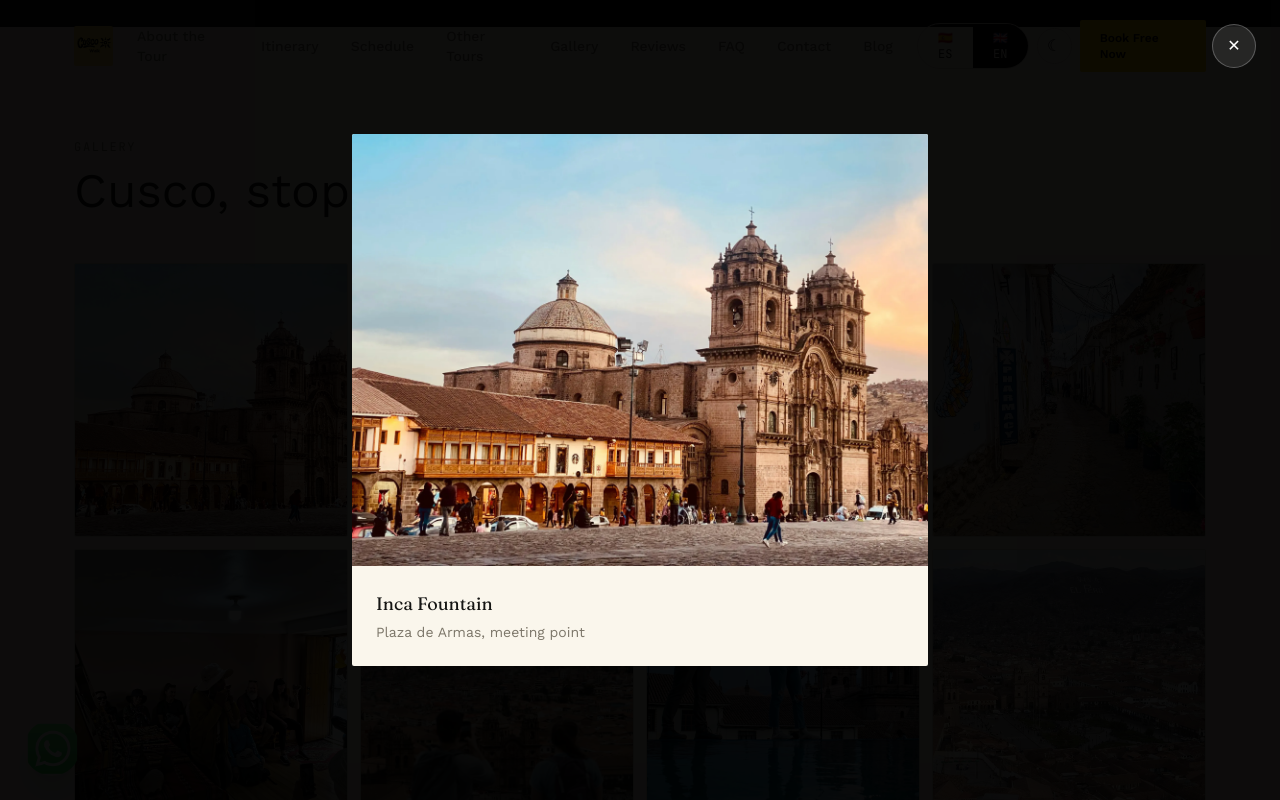
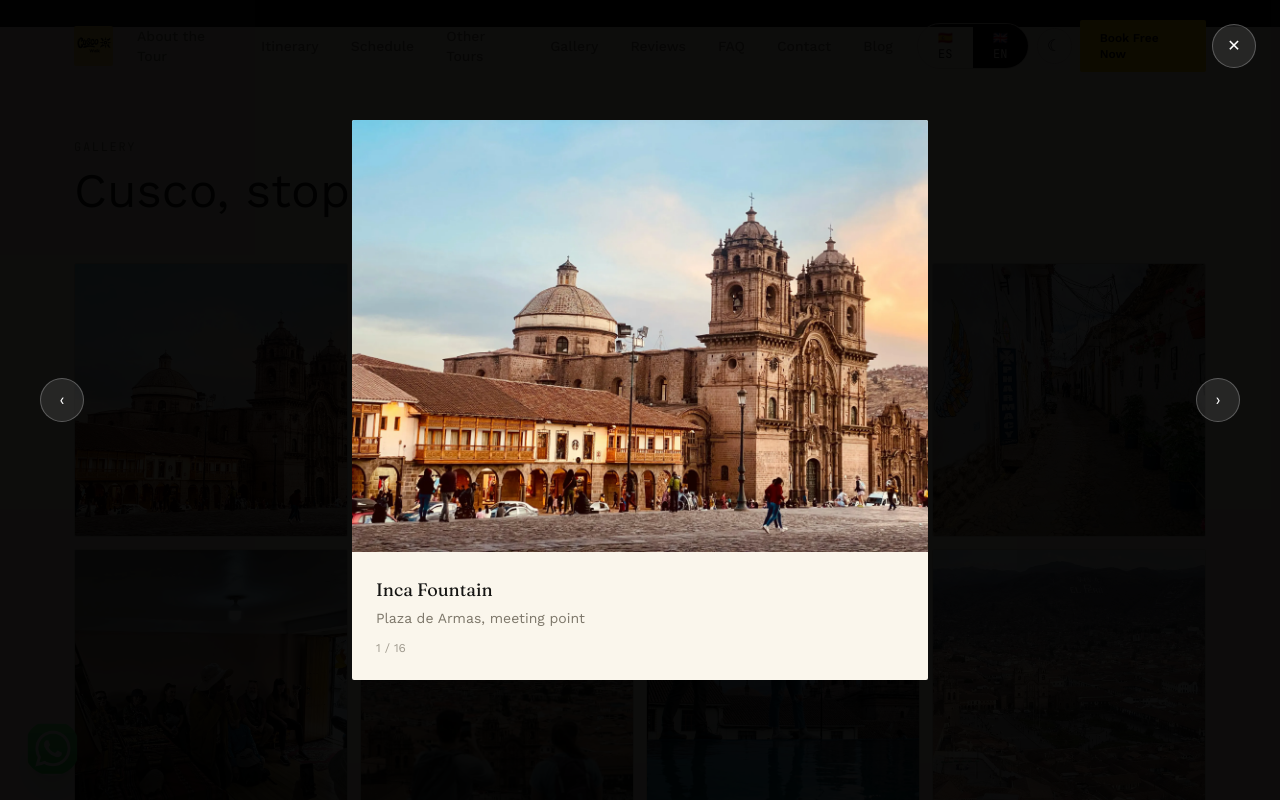
Before and after one commit to perucultour-bot/cuscowalk, a Next.js app: page / in a window 1280 px wide. Both pictures are taken after a click on the button "Inca Fountain". Shown: the part 5938-6738 px from the top of the page. Built offline with nearby package versions, Linux system fonts and the light colour scheme.

Commit message:
thistimeisfor real

```diff
--- a/app/layout.tsx
+++ b/app/layout.tsx
@@ -44,7 +44,7 @@ const faqJsonLd = {
   "@context": "https://schema.org",
   "@type": "FAQPage",
   mainEntity: [
-    { q: "Is the tour really free?", a: "Yes. At the end, if you enjoyed it, you can tip your guide whatever you feel is fair." },
+    { q: "Is the tour really free?", a: "There's no booking fee and no fixed entry price. At the end of the tour, every participant is expected to contribute to their guide — you decide the amount, but leaving a contribution isn't optional." },
     { q: "How long does it last?", a: "About 2 hours, walking at a comfortable pace." },
     { q: "Where do we meet?", a: "At the Plaza de Armas in Cusco, at the Inca Fountain." },
     { q: "How do I recognize the guide?", a: "They always carry a black umbrella." },
--- a/components/Gallery.tsx
+++ b/components/Gallery.tsx
@@ -1,6 +1,6 @@
 "use client";
 
-import { useState } from "react";
+import { useEffect, useRef, useState } from "react";
 import { useApp } from "./Providers";
 import CityPhotos from "./CityPhotos";
 import { GALLERY_PHOTOS } from "@/lib/gallery-photos";
@@ -8,6 +8,35 @@ import { GALLERY_PHOTOS } from "@/lib/gallery-photos";
 export default function Gallery() {
   const { t, lang } = useApp();
   const [open, setOpen] = useState<number | null>(null);
+  const dragStartX = useRef<number | null>(null);
+
+  const total = GALLERY_PHOTOS.length;
+  const goPrev = () => setOpen((o) => (o === null ? o : (o - 1 + total) % total));
+  const goNext = () => setOpen((o) => (o === null ? o : (o + 1) % total));
+
+  useEffect(() => {
+    if (open === null) return;
+    function onKey(e: KeyboardEvent) {
+      if (e.key === "Escape") setOpen(null);
+      if (e.key === "ArrowLeft") goPrev();
+      if (e.key === "ArrowRight") goNext();
+    }
+    window.addEventListener("keydown", onKey);
+    return () => window.removeEventListener("keydown", onKey);
+  }, [open]);
+
+  function onPointerDown(e: React.PointerEvent) {
+    dragStartX.current = e.clientX;
+  }
+  function onPointerUp(e: React.PointerEvent) {
+    if (dragStartX.current === null) return;
+    const delta = e.clientX - dragStartX.current;
+    if (Math.abs(delta) > 50) {
+      if (delta > 0) goPrev();
+      else goNext();
+    }
+    dragStartX.current = null;
+  }
 
   return (
     <section id="gallery" className="py-9 sm:py-16 lg:py-28">
@@ -40,20 +69,58 @@ export default function Gallery() {
       </div>
 
       {open !== null && (
-        <div className="fixed inset-0 z-[100] bg-black/95 flex items-center justify-center p-8" onClick={() => setOpen(null)}>
-          <button className="absolute top-6 right-6 w-11 h-11 rounded-full bg-white/10 border border-white/25 text-white" onClick={() => setOpen(null)}>✕</button>
-          <div className="max-w-xl w-full bg-crema rounded overflow-hidden" onClick={(e) => e.stopPropagation()}>
-            <div className="aspect-[4/3]">
+        <div className="fixed inset-0 z-[100] bg-black/95 flex items-center justify-center p-4 sm:p-8" onClick={() => setOpen(null)}>
+          <button className="absolute top-6 right-6 w-11 h-11 rounded-full bg-white/10 border border-white/25 text-white z-10" onClick={() => setOpen(null)}>✕</button>
+
+          <button
+            aria-label={lang === "es" ? "Foto anterior" : "Previous photo"}
+            className="hidden sm:flex absolute left-4 lg:left-10 top-1/2 -translate-y-1/2 w-11 h-11 rounded-full bg-white/10 border border-white/25 text-white items-center justify-center hover:bg-white/20 z-10"
+            onClick={(e) => { e.stopPropagation(); goPrev(); }}
+          >
+            ‹
+          </button>
+          <button
+            aria-label={lang === "es" ? "Siguiente foto" : "Next photo"}
+            className="hidden sm:flex absolute right-4 lg:right-10 top-1/2 -translate-y-1/2 w-11 h-11 rounded-full bg-white/10 border border-white/25 text-white items-center justify-center hover:bg-white/20 z-10"
+            onClick={(e) => { e.stopPropagation(); goNext(); }}
+          >
+            ›
+          </button>
+
+          <div
+            className="max-w-xl w-full bg-crema rounded overflow-hidden touch-pan-y select-none"
+            onClick={(e) => e.stopPropagation()}
+            onPointerDown={onPointerDown}
+            onPointerUp={onPointerUp}
+          >
+            <div className="aspect-[4/3] relative">
               {/* eslint-disable-next-line @next/next/no-img-element */}
               <img
                 src={GALLERY_PHOTOS[open].url}
                 alt={lang === "es" ? GALLERY_PHOTOS[open].titleEs : GALLERY_PHOTOS[open].titleEn}
-                className="w-full h-full object-cover"
+                className="w-full h-full object-cover pointer-events-none"
+                draggable={false}
               />
+              {/* Flechas también visibles encima de la foto en móvil */}
+              <button
+                aria-label={lang === "es" ? "Foto anterior" : "Previous photo"}
+                className="sm:hidden absolute left-2 top-1/2 -translate-y-1/2 w-9 h-9 rounded-full bg-black/40 text-white flex items-center justify-center"
+                onClick={(e) => { e.stopPropagation(); goPrev(); }}
+              >
+                ‹
+              </button>
+              <button
+                aria-label={lang === "es" ? "Siguiente foto" : "Next photo"}
+                className="sm:hidden absolute right-2 top-1/2 -translate-y-1/2 w-9 h-9 rounded-full bg-black/40 text-white flex items-center justify-center"
+                onClick={(e) => { e.stopPropagation(); goNext(); }}
+              >
+                ›
+              </button>
             </div>
             <div className="p-6">
               <h4 className="font-serif text-lg text-[#151513]">{lang === "es" ? GALLERY_PHOTOS[open].titleEs : GALLERY_PHOTOS[open].titleEn}</h4>
               <p className="text-sm text-piedra mt-1">{lang === "es" ? GALLERY_PHOTOS[open].descEs : GALLERY_PHOTOS[open].descEn}</p>
+              <p className="text-xs text-piedra/70 mt-3">{open + 1} / {total}</p>
             </div>
           </div>
         </div>
--- a/lib/i18n.ts
+++ b/lib/i18n.ts
@@ -5,14 +5,14 @@ export const dictionary = {
     nav: { about: "Sobre el Tour", itinerary: "Itinerario", schedule: "Horarios", gallery: "Galería", reviews: "Opiniones", faq: "Preguntas", contact: "Contacto", book: "Reservar Gratis", tours: "Otros Tours" },
     hero: {
       badge: "★ Free Walking Tour #1 en Cusco",
-      tags: ["Historia", "Arquitectura Inca", "Cultura Viva", "100% Gratis"],
+      tags: ["Historia", "Arquitectura Inca", "Cultura Viva", "Sin Pago Adelantado"],
       titleLine1: "Únete al mejor Free Walking Tour de Cusco y",
       titleEm: "vive su historia en cada paso",
-      sub: "Explora la ciudad con nuestros guías locales y vive una experiencia auténtica, totalmente gratuita.",
+      sub: "Explora la ciudad con nuestros guías locales y vive una experiencia auténtica, sin pagar nada por adelantado.",
       cta1: "Reservar Gratis",
       cta2: "Ver el Recorrido",
       stat1: "viajeros ya exploraron Cusco con nosotros",
-      stat2: "calificación 5.0 en 61 reseñas reales de Google",
+      stat2: "calificación 5.0 en las mejores plataformas de viaje",
       stat3: "de historia, leyendas y arquitectura inca",
     },
     about: {
@@ -80,7 +80,7 @@ export const dictionary = {
       ],
     },
     testimonials: {
-      eyebrow: "Opiniones", title: "Lo que dicen quienes ya caminaron con nosotros", ratingSub: "basado en 61 reseñas reales en Google",
+      eyebrow: "Opiniones", title: "Lo que dicen quienes ya caminaron con nosotros", ratingSub: "basado en reseñas reales en las mejores plataformas de viaje",
       items: [
         { n: "Treti", c: "Miami, Estados Unidos", t: "Nuestro guía fue increíblemente paciente y supo mucho — nunca apuró al grupo. Una gran forma de conocer la historia real de la ciudad." },
         { n: "Sandra A.", c: "Vía TripAdvisor", t: "Un guía excelente — pudimos conocer Cusco de una forma distinta. Describió las calles y la historia con verdadera pasión y conocimiento." },
@@ -90,7 +90,7 @@ export const dictionary = {
     faq: {
       eyebrow: "Preguntas frecuentes", title: "Todo lo que necesitas saber",
       items: [
-        { q: "¿El tour realmente es gratuito?", a: "Sí. Al final, si lo disfrutaste, puedes dejar una propina a tu guía según lo que consideres justo." },
+        { q: "¿El tour realmente es gratuito?", a: "No hay ningún costo por reservar ni un precio fijo de entrada. Al final del recorrido, se espera que cada participante le dé una contribución a su guía — tú decides el monto, pero no es opcional dejarla." },
         { q: "¿Cuánto dura?", a: "Aproximadamente 2 horas, caminando a un ritmo cómodo." },
         { q: "¿Dónde nos encontramos?", a: "En la Plaza de Armas de Cusco, en la Fuente Inca." },
         { q: "¿Cómo reconozco al guía?", a: "Siempre lleva un paraguas negro." },
@@ -115,14 +115,14 @@ export const dictionary = {
     nav: { about: "About the Tour", itinerary: "Itinerary", schedule: "Schedule", gallery: "Gallery", reviews: "Reviews", faq: "FAQ", contact: "Contact", book: "Book Free Now", tours: "Other Tours" },
     hero: {
       badge: "★ Free Walking Tour #1 in Cusco",
-      tags: ["History", "Inca Architecture", "Living Culture", "100% Free"],
+      tags: ["History", "Inca Architecture", "Living Culture", "No Upfront Cost"],
       titleLine1: "Join the Best Free Walking Tour in Cusco and",
       titleEm: "Live Its History in Every Step",
-      sub: "Explore the city with our local guides and experience something authentic — completely free.",
+      sub: "Explore the city with our local guides and experience something authentic — no payment required upfront.",
       cta1: "Book Free Now",
       cta2: "See the Route",
       stat1: "travelers have already explored Cusco with us",
-      stat2: "5.0 rating across 61 real Google reviews",
+      stat2: "5.0 rating on the top travel platforms",
       stat3: "of history, legends and Inca architecture",
     },
     about: {
@@ -190,7 +190,7 @@ export const dictionary = {
       ],
     },
     testimonials: {
-      eyebrow: "Reviews", title: "What people say after walking with us", ratingSub: "based on 61 real Google reviews",
+      eyebrow: "Reviews", title: "What people say after walking with us", ratingSub: "based on real reviews across the top travel platforms",
       items: [
         { n: "Treti", c: "Miami, USA", t: "Our guide was incredibly patient and knowledgeable, and never rushed the group — a great way to really learn the city's history." },
         { n: "Sandra A.", c: "Via TripAdvisor", t: "An excellent guide — we got to see Cusco in a whole new way. He described the streets and history with real passion and knowledge." },
@@ -200,7 +200,7 @@ export const dictionary = {
     faq: {
       eyebrow: "FAQ", title: "Everything you need to know",
       items: [
-        { q: "Is the tour really free?", a: "Yes. At the end, if you enjoyed it, you can tip your guide whatever you feel is fair." },
+        { q: "Is the tour really free?", a: "There's no booking fee and no fixed entry price. At the end of the tour, every participant is expected to contribute to their guide — you decide the amount, but leaving a contribution isn't optional." },
         { q: "How long does it last?", a: "About 2 hours, walking at a comfortable pace." },
         { q: "Where do we meet?", a: "At the Plaza de Armas in Cusco, at the Inca Fountain." },
         { q: "How do I recognize the guide?", a: "They always carry a black umbrella." },
```
